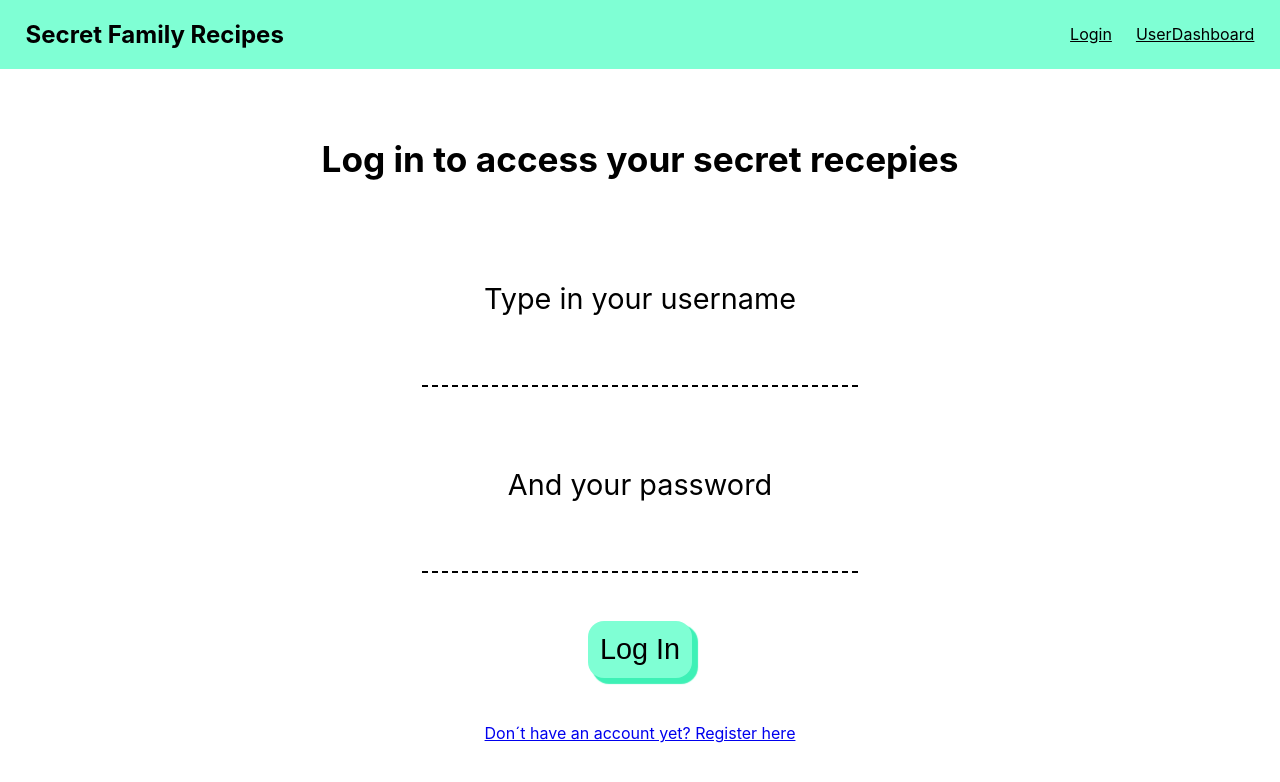
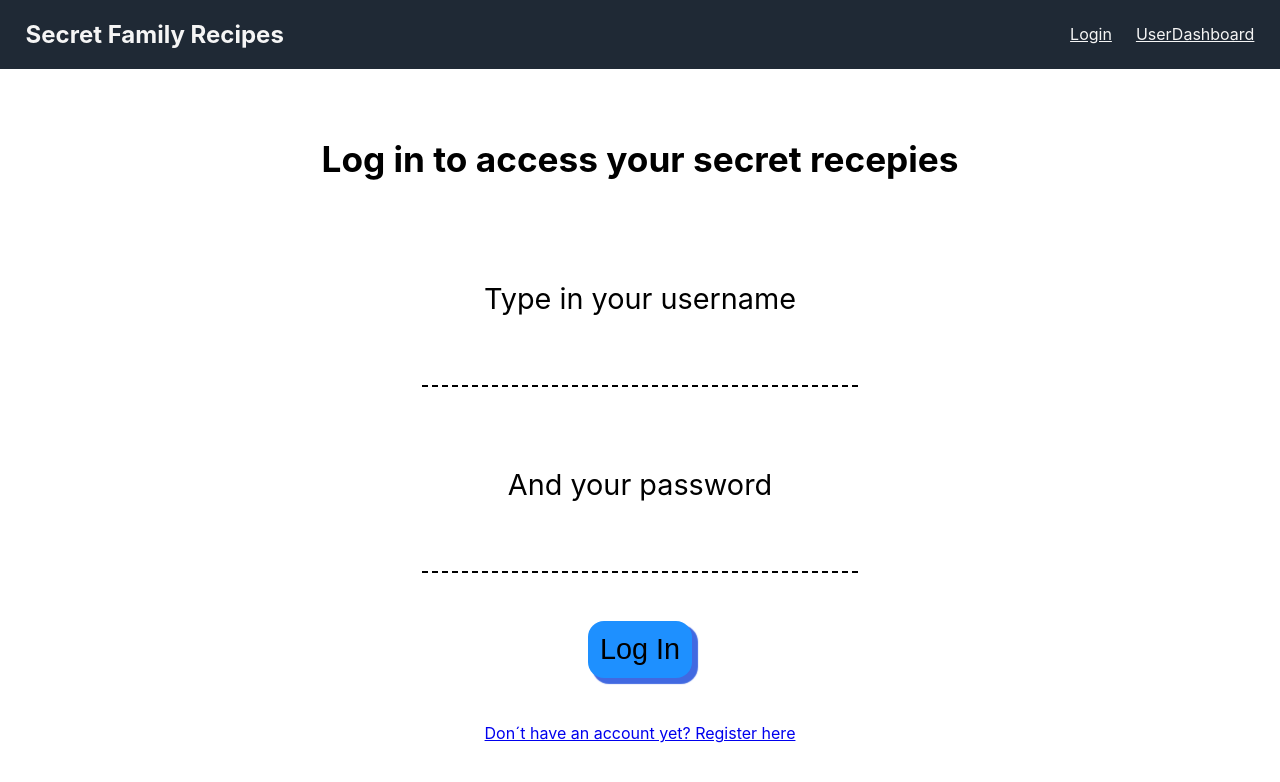
Before and after one commit to shighetari/secret-family-recipes-1-front-endbackup, a React (Create React App) app: page / in a window 1280 px wide. Shown: the top 782 px of the page. Built offline with nearby package versions, Linux system fonts and the light colour scheme.

Commit message:
changed colors to match marketing site

```diff
--- a/src/App.scss
+++ b/src/App.scss
@@ -1,6 +1,4 @@
-.App {
-  text-align: center;
-}
 
+@import './styles/variables';
 @import './styles/forms';
 @import './styles/navbar';
--- a/src/styles/_forms.scss
+++ b/src/styles/_forms.scss
@@ -46,11 +46,11 @@
     padding: 12px;
     border-radius: 16px;
     border:none;
-    background-color: aquamarine;
+    background-color: $accent;
     outline: none;
 
     &:enabled{
-        box-shadow: 5px 5px 1px 1px rgb(62, 241, 182);
+        box-shadow: 5px 5px 1px 1px $accentDark;
         cursor: pointer;
 
         &:hover{
--- a/src/styles/_navbar.scss
+++ b/src/styles/_navbar.scss
@@ -1,7 +1,9 @@
+
 
 .navbar{
+    color: $white;
     display: flex;
-    background-color: aquamarine;
+    background-color: $backgroundDark;
     justify-content: space-between;
     align-items: center;
     padding:0 2%;
@@ -13,7 +15,7 @@
         justify-content: space-between;
 
         a{
-            color: black;
+            color: $white;
         }
     }
 }
--- /dev/null
+++ b/src/styles/_variables.scss
@@ -0,0 +1,4 @@
+$backgroundDark: #1F2935;
+$accent: #1E90FF;
+$accentDark: #4169E1;
+$white: whitesmoke;
```
